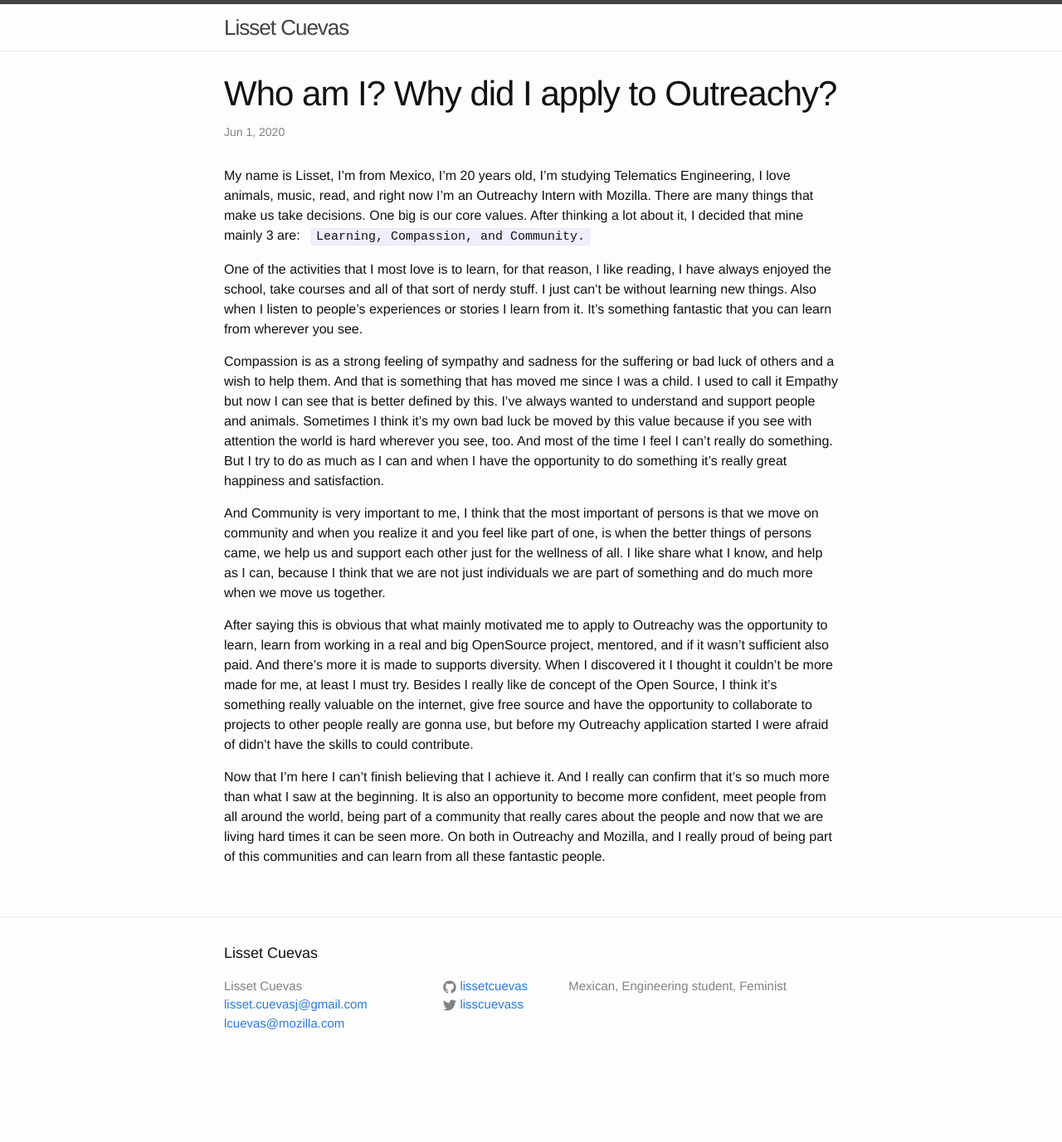
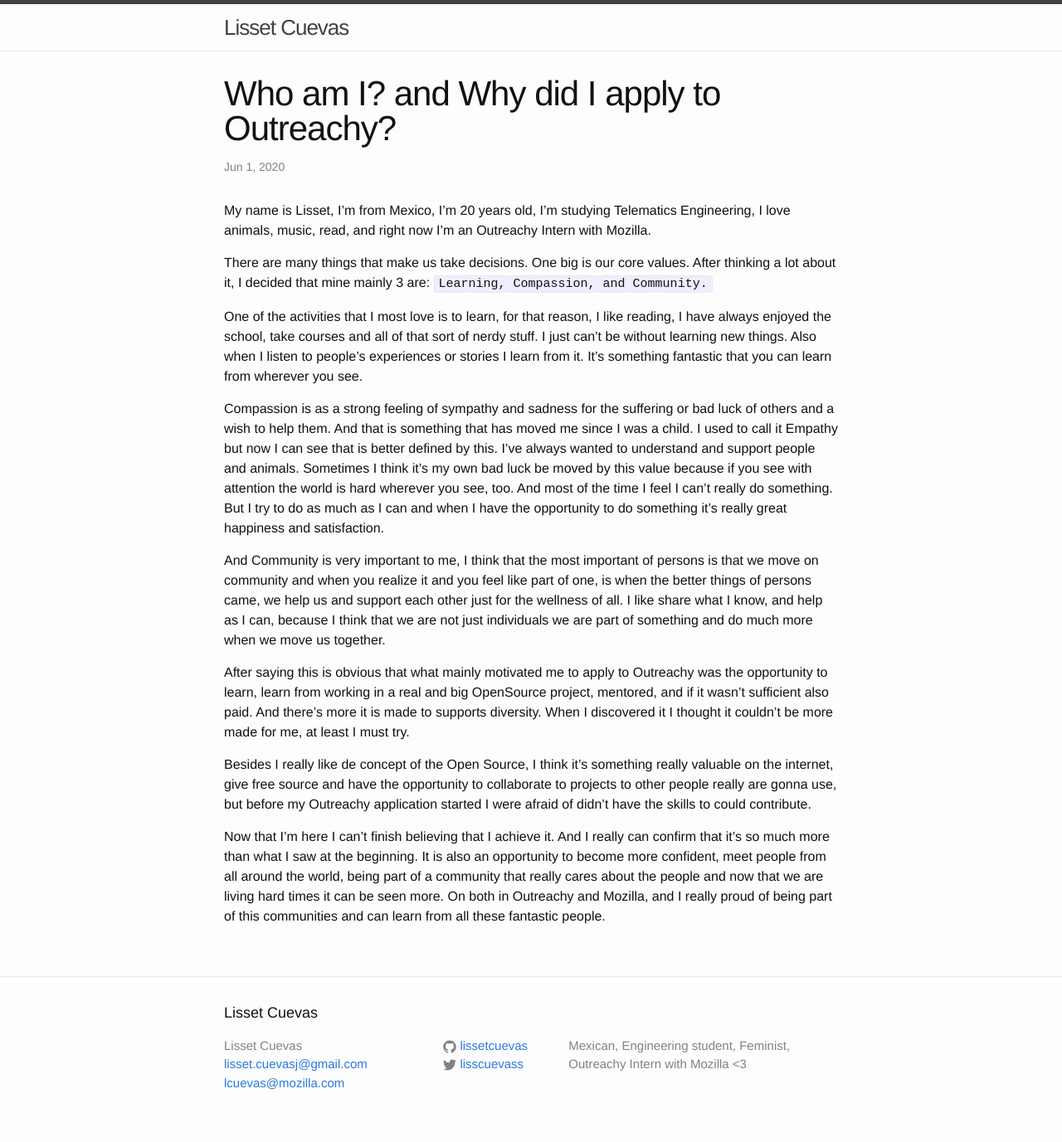
Before and after one commit to LissetCuevas/blog, a Jekyll site: the page built from _posts/2020-06-01-who-am-I.markdown, in a window 1280 px wide. Shown: the whole page at 83% size. Built offline with Jekyll 4.4.1, drawn with Linux system fonts in a browser that asks for light colours; before the commit the page ends 1305 px from its top, so only the background shows below that.

Commit message:
Post1 details

```diff
--- a/_config.yml
+++ b/_config.yml
@@ -10,7 +10,7 @@ title: Lisset Cuevas
 email: lisset.cuevasj@gmail.com
 email2: lcuevas@mozilla.com
 description: > # this means to ignore newlines until "baseurl:"
-  Mexican, Engineering student, Feminist
+  Mexican, Engineering student, Feminist, Outreachy Intern with Mozilla <3
 baseurl: "/blog" # the subpath of your site, e.g. /blog
 url: "https://lissetcuevas.github.io/blog/" # the base hostname & protocol for your site
 twitter_username: lisscuevass
--- a/_posts/2020-06-01-welcome-to-jekyll.markdown
+++ b/_posts/2020-06-01-who-am-I.markdown
@@ -1,15 +1,13 @@
 ---
 layout: post
-title:  "Who am I? Why did I apply to Outreachy?"
+title:  "Who am I? and Why did I apply to Outreachy?"
 date:   2020-06-01 16:29:49 -0500
 categories: outreachy
 permalink: "/Who-am-I-Why-did-I-apply-to-Outrechy"
 ---
 My name is Lisset, I'm from Mexico, I'm 20 years old, I'm studying Telematics Engineering, I love animals, music, read, and right now I'm an Outreachy Intern with Mozilla.
-There are many things that make us take decisions. One big is our core values.
-After thinking a lot about it, I decided that mine mainly 3 are:
 
-`Learning, Compassion, and Community.`
+There are many things that make us take decisions. One big is our core values. After thinking a lot about it, I decided that mine mainly 3 are: `Learning, Compassion, and Community.`
 
 One of the activities that I most love is to learn, for that reason, I like reading, I have always enjoyed the school, take courses and all of that sort of nerdy stuff. I just can't be without learning new things. Also when I listen to people's experiences or stories I learn from it. It's something fantastic that you can learn from wherever you see.
 
@@ -18,6 +16,7 @@ Compassion is as a strong feeling of sympathy and sadness for the suffering or b
 And Community is very important to me, I think that the most important of persons is that we move on community and when you realize it and you feel like part of one, is when the better things of persons came, we help us and support each other just for the wellness of all. I like share what I know, and help as I can, because I think that we are not just individuals we are part of something and do much more when we move us together.
 
 After saying this is obvious that what mainly motivated me to apply to Outreachy was the opportunity to learn, learn from working in a real and big OpenSource project, mentored, and if it wasn't sufficient also paid. And there's more it is made to supports diversity. When I discovered it I thought it couldn't be more made for me, at least I must try.
+
 Besides I really like de concept of the Open Source, I think it's something really valuable on the internet, give free source and have the opportunity to collaborate to projects to other people really are gonna use, but before my Outreachy application started I were afraid of didn't have the skills to could contribute.
 
 Now that I'm here I can't finish believing that I achieve it. And I really can confirm that it's so much more than what I saw at the beginning. It is also an opportunity to become more confident, meet people from all around the world, being part of a community that really cares about the people and now that we are living hard times it can be seen more. On both in Outreachy and Mozilla, and I really proud of being part of this communities and can learn from all these fantastic people.
```
Also changed, not shown: 3 other files.
